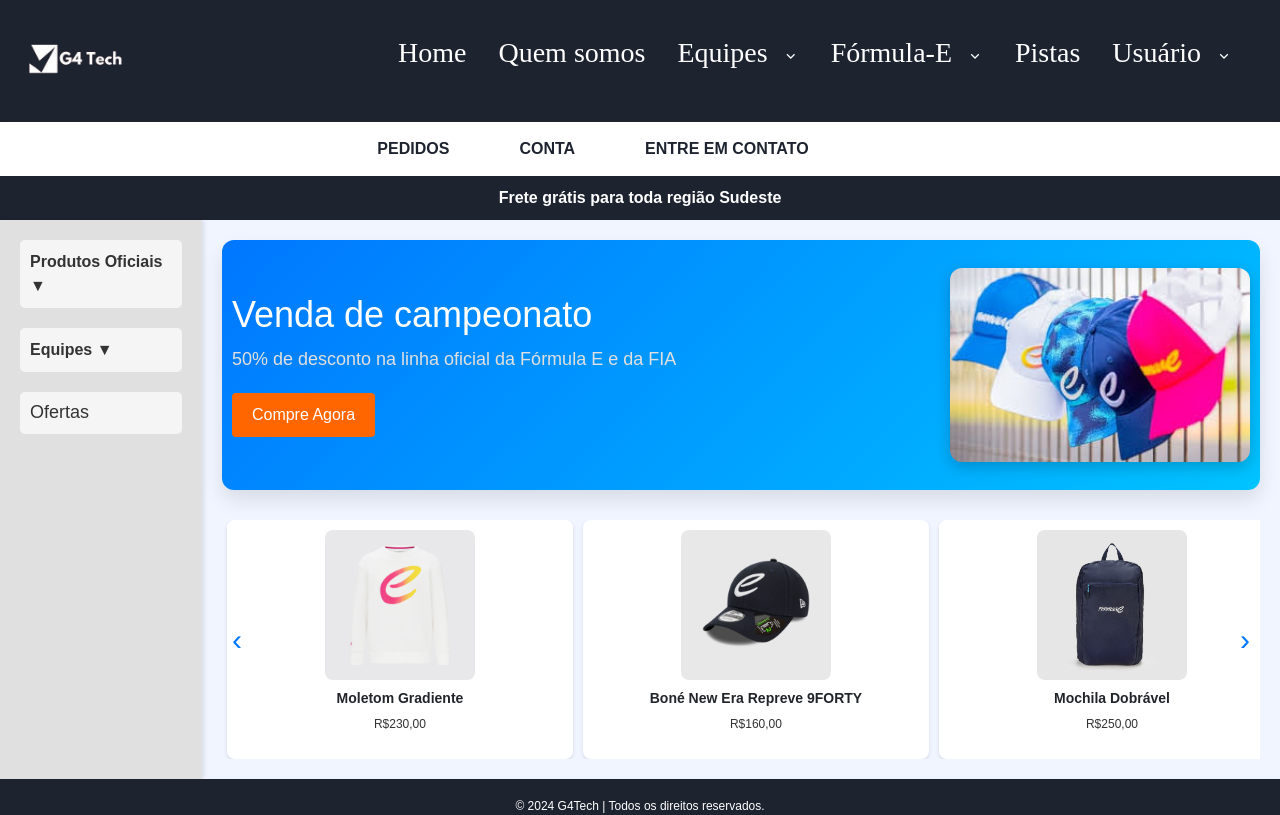
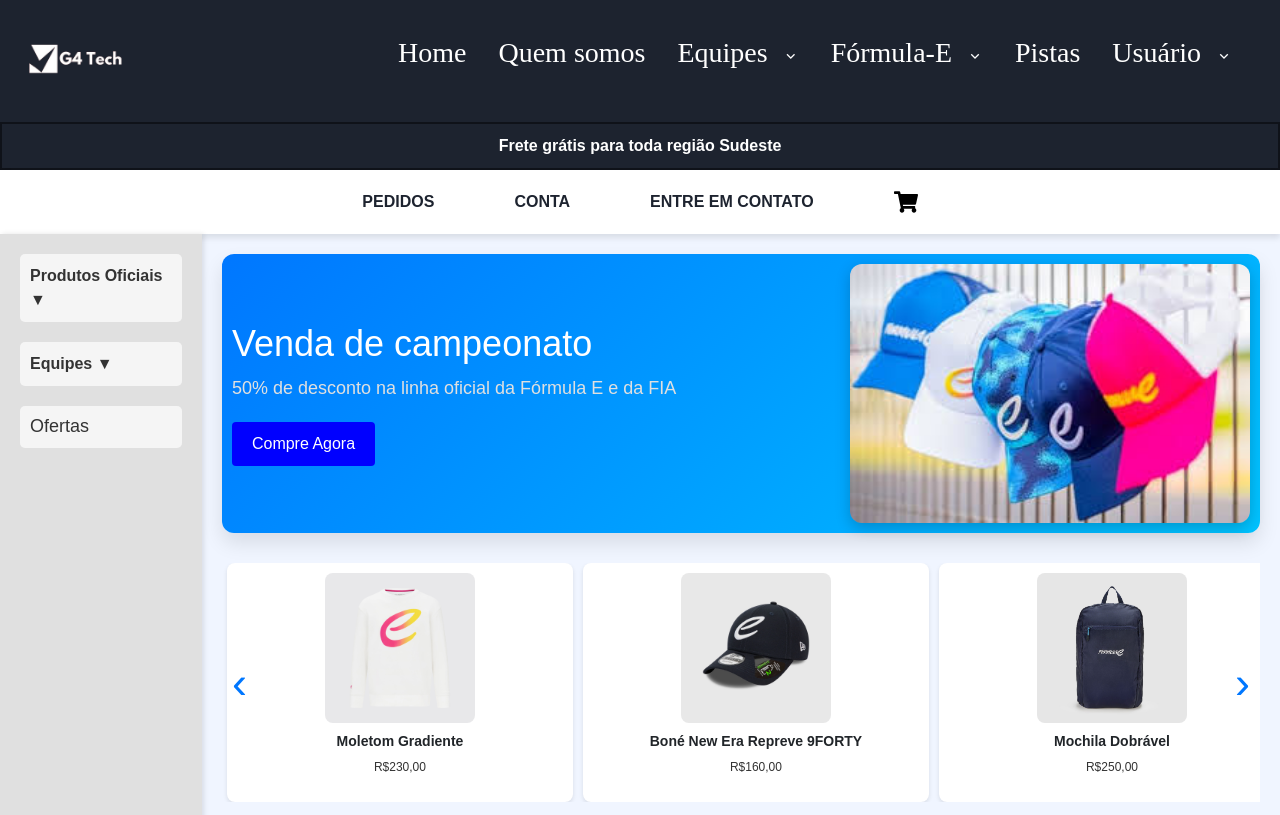
Before and after one commit to Geral-cp-s/Sprint3-Web, a React (Vite) app: page /loja in a window 1280 px wide. Shown: the top 815 px of the page. Built offline with nearby package versions, Linux system fonts and the light colour scheme.

Commit message:
Estilizando site loja

```diff
--- a/src/components/Loja/Header.jsx
+++ b/src/components/Loja/Header.jsx
@@ -5,19 +5,19 @@
 const Header = () => {
   return (
     <>
+      <FreeShippingBanner>
+        Frete grátis para toda região Sudeste
+      </FreeShippingBanner>
       <HeaderContainer>
         <Nav>
           <NavItem>Pedidos</NavItem>
           <NavItem>Conta</NavItem>
           <NavItem>Entre em contato</NavItem>
           <NavItem>
-            <FaShoppingCart size={24} color="white" /> {/* Ícone do carrinho */}
+            <FaShoppingCart size={24} color="black" /> {/* Ícone do carrinho */}
           </NavItem>
         </Nav>
       </HeaderContainer>
-      <FreeShippingBanner>
-        Frete grátis para toda região Sudeste
-      </FreeShippingBanner>
     </>
   );
 };
@@ -38,6 +38,8 @@
   gap: 50px; /* Aumenta o espaçamento entre os itens (ajustado para 50px) */
   align-items: center; /* Centraliza verticalmente os itens do nav */
   font-weight: 600;
+
+
 `;
 
 const NavItem = styled.div`
@@ -46,8 +48,16 @@
   align-items: center; /* Centraliza verticalmente */
   cursor: pointer;
   text-transform: uppercase;
+  padding: 5px;
   transition: color 0.3s; /* Adiciona transição suave para a cor */
   margin: 0 10px; /* Adiciona espaçamento horizontal entre os itens */
+  transition: transform 0.3s ease, background-color 0.3s ease;
+  &:hover {
+        transform: translateY(-4px);
+        text-decoration: underline; /* Adiciona underline ao passar o mouse */
+      }
+
+
 `;
 
 const FreeShippingBanner = styled.div`
@@ -57,4 +67,6 @@
   padding: 10px 0; /* Aumenta o padding */
   font-size: 16px; /* Aumenta o tamanho da fonte */
   font-weight: bold;
+  border: 2px solid #0000007a;
+
 `;
--- a/src/components/Loja/Main.jsx
+++ b/src/components/Loja/Main.jsx
@@ -6,15 +6,15 @@
   const [currentSlide, setCurrentSlide] = useState(1); // Começar no primeiro "produto" real
 
   const products = [
-    { id: 1, img: '../../../public/img/produtos/bone.webp', name: 'Boné New Era Repreve 9FORTY', price: 'R$160,00' },
-    { id: 2, img: '../../../public/img/produtos/mochila.jpg', name: 'Mochila Dobrável', price: 'R$250,00' },
-    { id: 3, img: '../../../public/img/produtos/garrafa.webp', name: 'Garrafa de Água Gradiente', price: 'R$50,00' },
-    { id: 4, img: '../../../public/img/produtos/camiseta.jpg', name: 'Camiseta Oficial Fórmula E', price: 'R$180,00' },
-    { id: 5, img: '../../../public/img/produtos/jaqueta.jpg', name: 'Jaqueta Impermeável', price: 'R$400,00' },
-    { id: 6, img: '../../../public/img/produtos/gymsack.jpg', name: 'Pull Bag Camuflada', price: 'R$60,00' },
-    { id: 7, img: '../../../public/img/produtos/chaveiro.jpg', name: 'Chaveiro Oficial', price: 'R$30,00' },
-    { id: 8, img: '../../../public/img/produtos/tokyo.jpg', name: 'Camiseta E-Prix de Tóquio', price: 'R$110,00' },
-    { id: 9, img: '../../../public/img/produtos/moletbranco.jpg', name: 'Moletom Gradiente', price: 'R$230,00' }
+    { id: 1, img: '../../../img/produtos/bone.webp', name: 'Boné New Era Repreve 9FORTY', price: 'R$160,00' },
+    { id: 2, img: '../../../img/produtos/mochila.jpg', name: 'Mochila Dobrável', price: 'R$250,00' },
+    { id: 3, img: '../../../img/produtos/garrafa.webp', name: 'Garrafa de Água Gradiente', price: 'R$50,00' },
+    { id: 4, img: '../../../img/produtos/camiseta.jpg', name: 'Camiseta Oficial Fórmula E', price: 'R$180,00' },
+    { id: 5, img: '../../../img/produtos/jaqueta.jpg', name: 'Jaqueta Impermeável', price: 'R$400,00' },
+    { id: 6, img: '../../../img/produtos/gymsack.jpg', name: 'Pull Bag Camuflada', price: 'R$60,00' },
+    { id: 7, img: '../../../img/produtos/chaveiro.jpg', name: 'Chaveiro Oficial', price: 'R$30,00' },
+    { id: 8, img: '../../../img/produtos/tokyo.jpg', name: 'Camiseta E-Prix de Tóquio', price: 'R$110,00' },
+    { id: 9, img: '../../../img/produtos/moletbranco.jpg', name: 'Moletom Gradiente', price: 'R$230,00' }
   ];
 
   const itemsPerSlide = 3; // Exibir 3 produtos por vez
@@ -110,14 +110,14 @@
 `;
 
 const BannerImage = styled.img`
-  width: 300px; /* Ajuste a largura conforme necessário */
+  width: 400px; /* Ajuste a largura conforme necessário */
   height: auto;
   border-radius: 12px;
   box-shadow: 0 5px 15px rgba(0, 0, 0, 0.2);
 `;
 
 const Button = styled.button`
-  background-color: #ff6600;
+  background-color: blue;
   color: white;
   padding: 10px 20px; /* Ajuste o padding conforme necessário */
   font-size: 16px; /* Tamanho ajustado */
@@ -127,7 +127,7 @@
   transition: background-color 0.3s ease;
 
   &:hover {
-    background-color: #e65c00;
+    background-color: #0000ff47;
   }
 `;
 
@@ -141,7 +141,7 @@
 `;
 
 const Arrow = styled.div`
-  font-size: 30px; /* Tamanho ajustado */
+  font-size: 45px; /* Tamanho ajustado */
   cursor: pointer;
   user-select: none;
   color: #0077ff;
@@ -181,7 +181,7 @@
 `;
 
 const ProductImage = styled.img`
-  width: 80%; /* Ajuste a largura da imagem conforme necessário */
+  width: 100%; /* Ajuste a largura da imagem conforme necessário */
   height: auto;
   max-width: 150px; /* Ajuste a largura máxima conforme necessário */
   margin: 0 auto; /* Centraliza a imagem no card */
--- a/src/components/Loja/SideBar.jsx
+++ b/src/components/Loja/SideBar.jsx
@@ -94,6 +94,7 @@
 
   li {
     margin-bottom: 8px;
+    background-color: #f0f0f0;
     cursor: pointer;
     padding: 5px; /* Padding para as opções da lista */
     border-radius: 4px; /* Arredondamento dos cantos */
```
